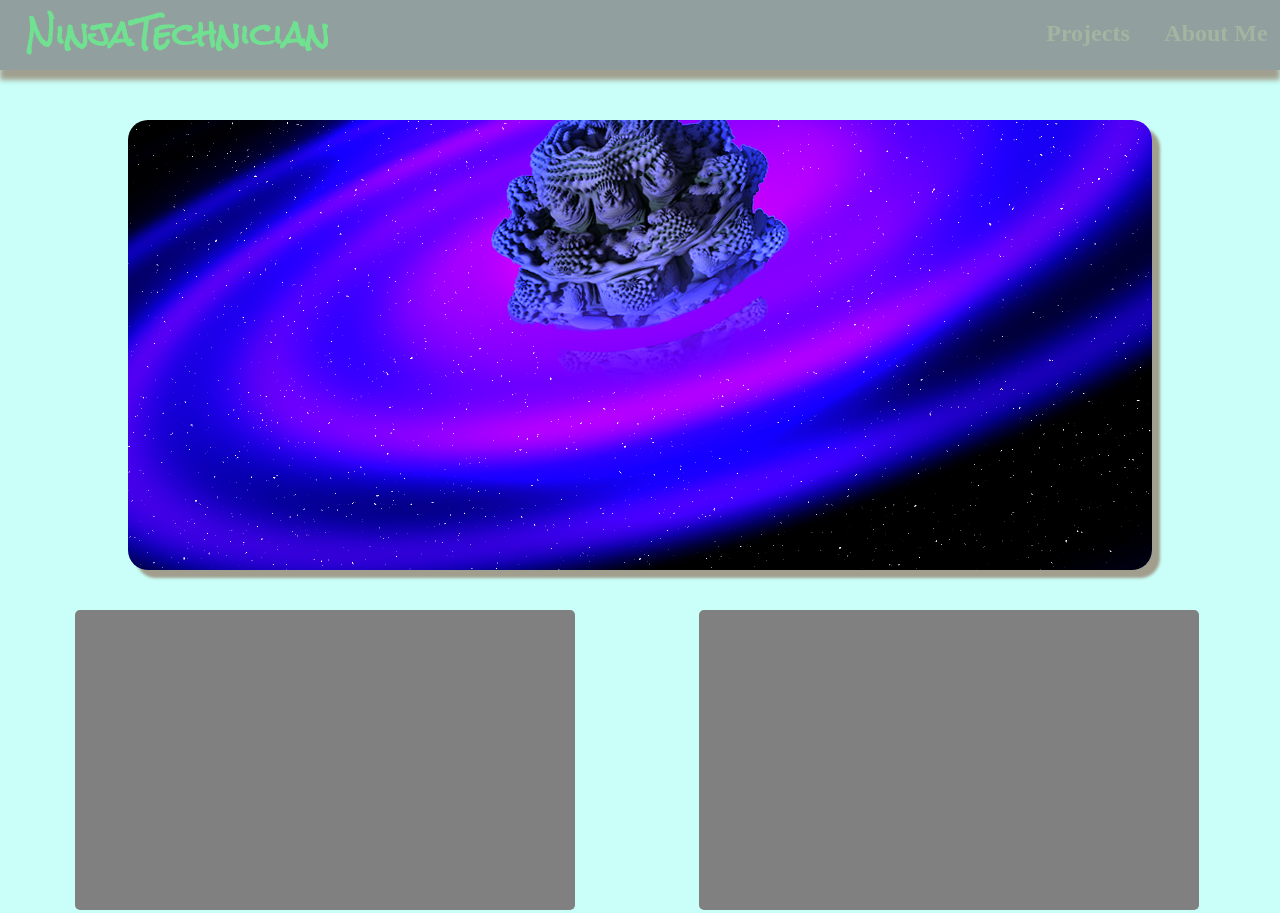
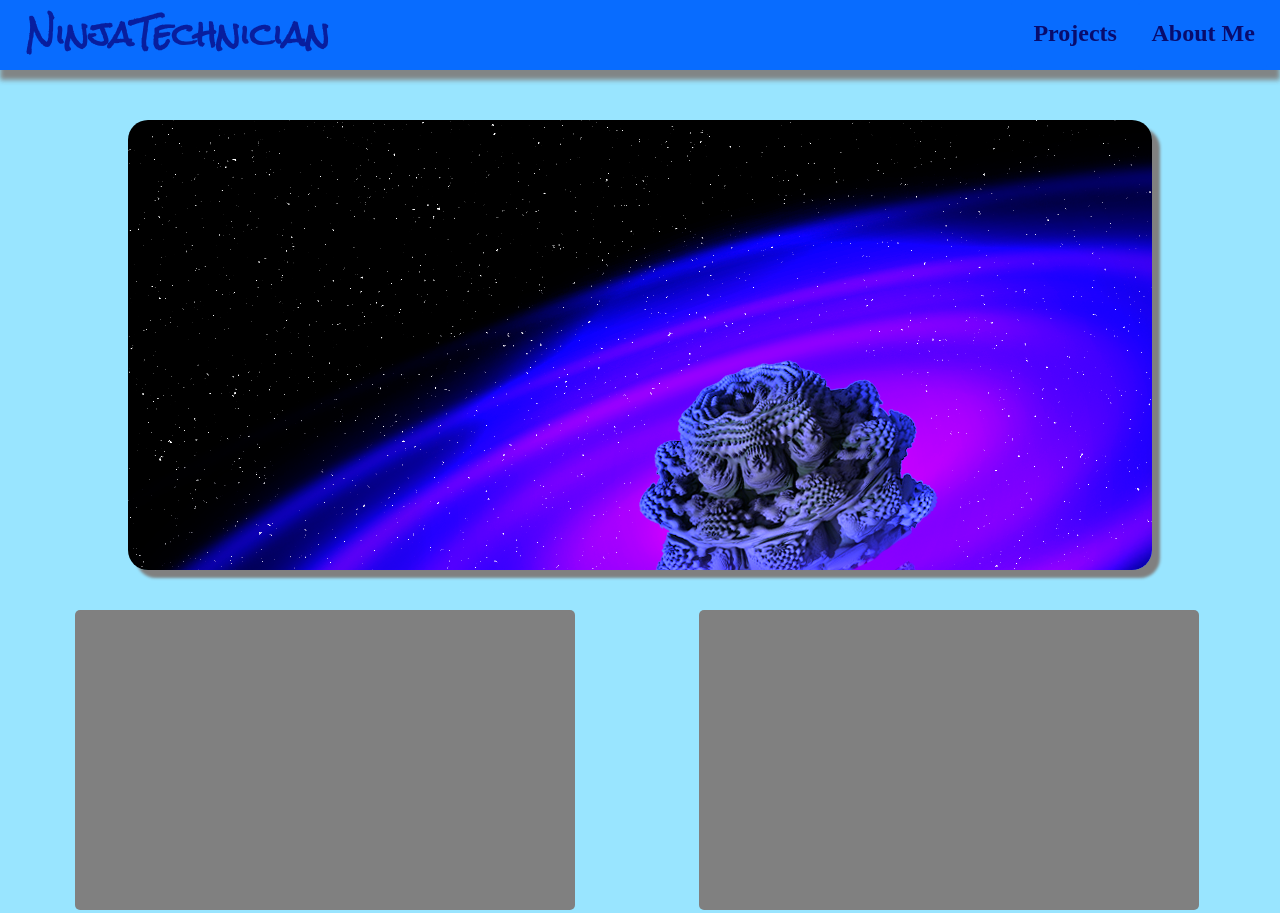
Before and after one commit to mitchellsayer/mitchellsayer.github.io, a plain HTML site: page index.html in a window 1280 px wide. Shown: the top 913 px of the page. Drawn offline with Linux system fonts and the light colour scheme.

Commit message:
Color scheme redesign among other things

```diff
--- a/index.html
+++ b/index.html
@@ -3,10 +3,13 @@
 		<title>Mitchell Sayer</title>
 		<link href='http://fonts.googleapis.com/css?family=Rock+Salt' rel='stylesheet' type='text/css'>
 		<link href='http://fonts.googleapis.com/css?family=Lobster' rel='stylesheet' type='text/css'>
-		<link rel="stylesheet" type="text/css" href="css/main_style.css">
+		<link rel="stylesheet" type="text/css" href="/static/css/main_style.css">
 	</head>
 	<body onload="onLoad()">
 		<div id="titleBar">
+            <div class="spacerButton">
+                <h2 class="menuText"></h2>
+            </div>
 			<div class="menuButton">
 				<h2 class="menuText">About Me</h2>
 			</div>
@@ -25,8 +28,8 @@
             <div class="projectCard"></div>
 		</div>
 		<div id="footer">
-			<h1 id="contact">Contact</h1>
-			<h3 id="nameFoot">~~~ Mitchell Sayer ~~~ </h3>
+            <h1 id="contact">Site Design</h1>
+			<h3 id="nameFoot">© 2016 Mitchell Sayer</h3>
 		</div>
 	</body>
 </html>
--- a/css/main_style.css
+++ b/static/css/main_style.css
@@ -1,39 +1,45 @@
 body {
-	background: #C9FFF8;
+	background: #99e5ff;
 	margin: 0;
 }
 
 #titleBar {
 	width: 100%;
 	height: 70px;
-	background: #909E9D;
+	background: #0066ff;
 	position: fixed;
-	box-shadow: 0px 10px 5px #A19E8D;
+	box-shadow: 0px 10px 5px grey;
 	z-index: 10;
-	opacity: .98;
+	opacity: .95;
+}
+
+.spacerButton {
+    float: right;
+	width: 1%;
+	height: 70px;
+	background: #0066ff;
 }
 
 .menuButton {
 	float: right;
 	width: 10%;
 	height: 70px;
-	background: #909E9D;
+	background: #0066ff;
 	border-radius: 5px;
 	text-align: center;
 	-o-transition:.5s;
-		-ms-transition:.5s;
+    -ms-transition:.5s;
 	-moz-transition:.5s;
 	-webkit-transition:.5s;
 	transition:.5s;
 }
 
 .menuButton:hover {
-	background: #77BAB5;
+	background: #66a2ff;
 }
 
 .menuText {
-	opacity: .6;
-	color: #AEC4A3;
+	color: #000066;
 	-o-transition:.5s;
 		-ms-transition:.5s;
 	-moz-transition:.5s;
@@ -43,17 +49,17 @@ body {
 
 .menuButton:hover h2 {
 	opacity: .9;
-	color: #A2E681;
+	color: #0000e6;
 }
 
 #projects.menuButton:hover h2 {
 	opacity: .95;
-	color: #C46A6A;
+	color: #0000e6;
 }
 
 #ninjaText {
 	float: left;
-	color: #68F28B;
+	color: #000080;
 	margin-left: 2%;
 	margin-top: -4px;
 	font-family: 'Rock Salt', cursive;
@@ -65,13 +71,13 @@ body {
 	height: 450px;
 	margin-left: auto;
 	margin-right: auto;
-	background: url("../images/mandelPlanet.png");
+	background: url("/static/images/mandelPlanet.png");
 	background-attachment: fixed;
-	background-position: center;
+	background-position: -300px -50px;
 	position: relative;
 	top: 120px;
 	border-radius: 20px;
-	box-shadow: 8px 8px 3px #A19E8D;
+	box-shadow: 8px 8px 3px grey;
 	overflow: hidden;
 }
 
@@ -88,13 +94,15 @@ body {
 	90% { -webkit-transform: translate(2px, 2px) rotate(0deg); }
 	100% { -webkit-transform: translate(1px, -2px) rotate(1deg); }
 }
+
 #ninjaText:hover {
 	-webkit-animation-name: spacefancies;
 	-webkit-animation-duration: 1s;
 	-webkit-transform-origin:50% 50%;
-	-webkit-animation-iteration-count: 1;
+	-webkit-animation-iteration-count: infinite;
 	-webkit-animation-timing-function: linear;
 }
+
 #container {
 	width: 1250px;
 	margin-left: auto;
@@ -140,13 +148,13 @@ body {
 
 #contact {
 	position: relative;
-	color: #68F28B;
+	color: #99e5ff;
 	top: 10%;
 	font-family: 'Lobster', cursive;
 }
 
 #nameFoot {
 	position: relative;
-	color: #68F28B;
+	color: #99e5ff;
 	left: 5px;
 }
```
Also changed, not shown: static/css/_vti_cnf/homepage.css (renamed from css/_vti_cnf/homepage.css), static/images/mandelPlanet.png (renamed from images/mandelPlanet.png), static/images/planetThing.png (renamed from images/planetThing.png), static/images/window.png (renamed from images/window.png), 2 other files. Lines whose indentation alone changed are shown as unchanged.
